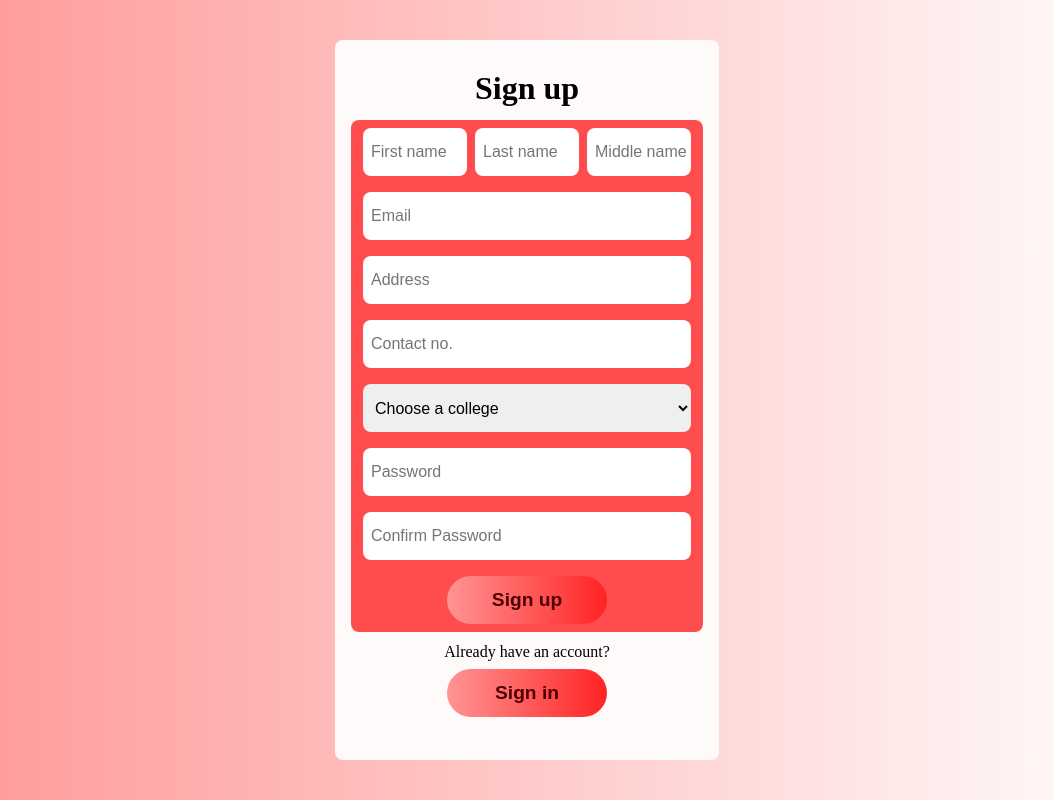
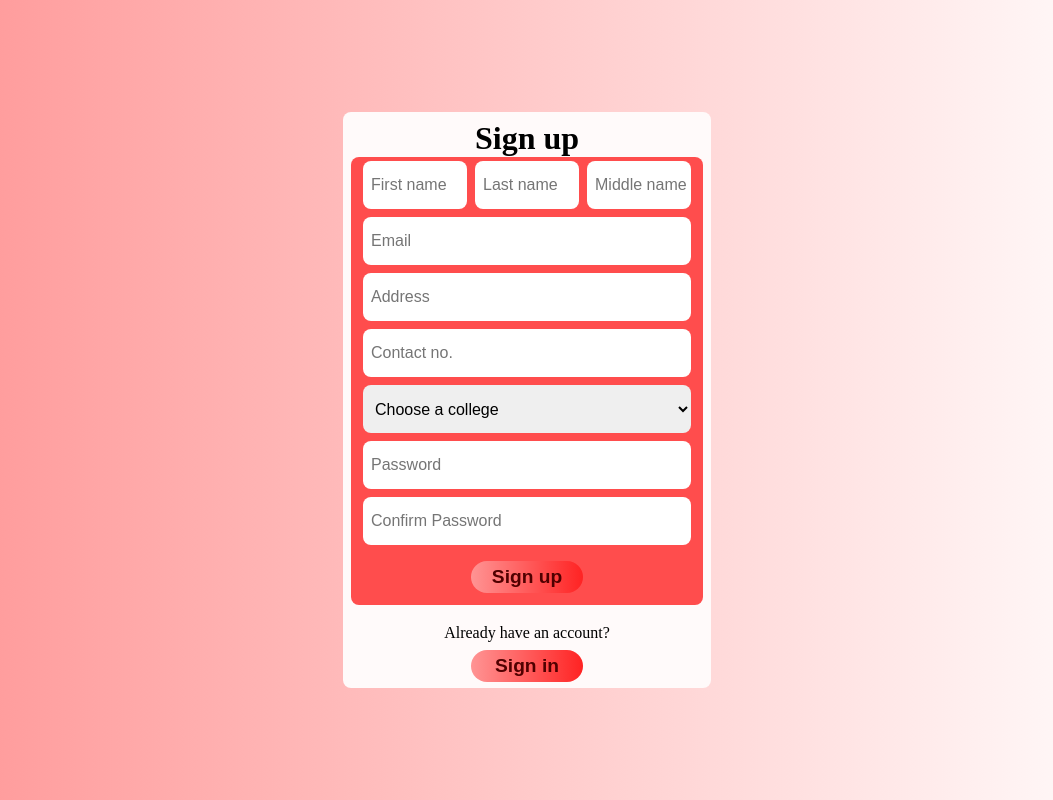
Before and after one commit to kmfalcatan/WmShop, a PHP site: page /authetication/signUp.html in a window 1280 px wide. Shown: the whole page, without its empty margins (113-1166 px from the left). Run offline with PHP 8.4, Linux system fonts and the light colour scheme.

Commit message:
akjdbakjsd

```diff
--- a/WmShop/assets/css/index.css
+++ b/WmShop/assets/css/index.css
@@ -33,7 +33,7 @@ body{
 }
 
 .signInButton{
-    height: 2.5rem;
+    height: 2rem;
     width: 7rem;
     border-radius: 5rem;
     border: none;
@@ -160,6 +160,10 @@ body{
     .subTextContainer{
         width: 20rem;
     }
+
+    .signInButton{
+        height: 2rem;
+    }
 }
 
 /*laptop*/
@@ -214,8 +218,7 @@ body{
     }
 
     .signInButton{
-        width: 10rem;
-        height: 3rem;
+        height: 2rem;
     }
 }
 
@@ -271,7 +274,6 @@ body{
     }
 
     .signInButton{
-        width: 10rem;
-        height: 3rem;
+        height: 2rem;
     }
 }
--- a/WmShop/assets/css/signUp.css
+++ b/WmShop/assets/css/signUp.css
@@ -8,15 +8,15 @@
 }
 
 .subSignInContainer1{
-    height: 43rem;
+    height: 35rem;
     width: 22rem;
     background-color: snow;
     border-radius: 0.5rem;
-    padding: 1rem;
+    padding: 0.5rem;
 }
 
 .signIn1{
-    height: 4rem;
+    height: rem;
     display: flex;
     justify-content: center;
     align-items: center;
@@ -25,7 +25,7 @@
 }
 
 .inputUserContainer1{
-    height: 32rem;
+    height: 28rem;
     background-color: rgb(255,77,77);
     border-radius: 0.5rem;
     display: flex;
--- a/WmShop/authetication/signUp.html
+++ b/WmShop/authetication/signUp.html
@@ -5,8 +5,8 @@
     <meta name="viewport" content="width=device-width, initial-scale=1.0">
     <title>Document</title>
 
-    <link rel="stylesheet" href="/assets/css/signUp.css">
-    <link rel="stylesheet" href="/assets/css/index.css">
+    <link rel="stylesheet" href="/WmShop/assets/css/signUp.css">
+    <link rel="stylesheet" href="/WmShop/assets/css/index.css">
 </head>
 <body>
     <div class="signUpContainer">
@@ -57,8 +57,8 @@
 
             <div class="subInputUserContainer3">
                 <p class="text2">Already have an account?</p>
-                <a href="/authetication/signIn.html">
-                    <button class="signInButton" onclick="toggleContainers('signInContainer')">Sign in</button>
+                <a href="/WmShop/authetication/signIn.html">
+                    <button class="signInButton">Sign in</button>
                 </a>
             </div>
         </div>
```
Also changed, not shown: WmShop/authetication/signIn.html (+4 -4 lines), WmShop/index.html (+10 -10 lines).
